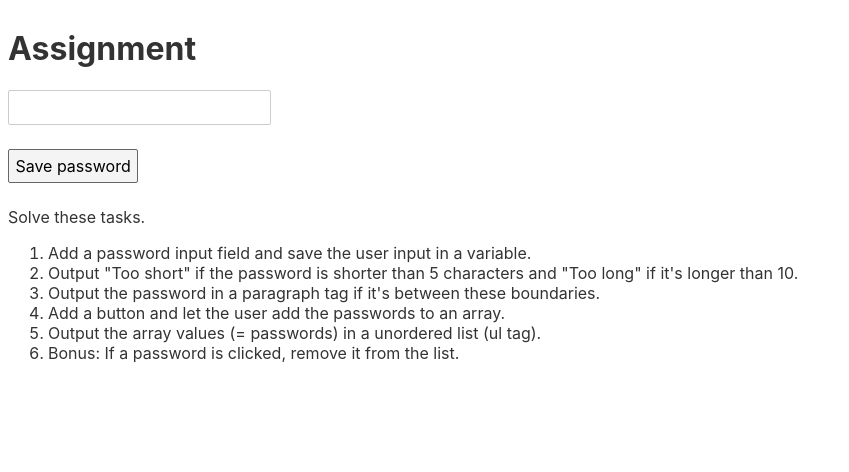
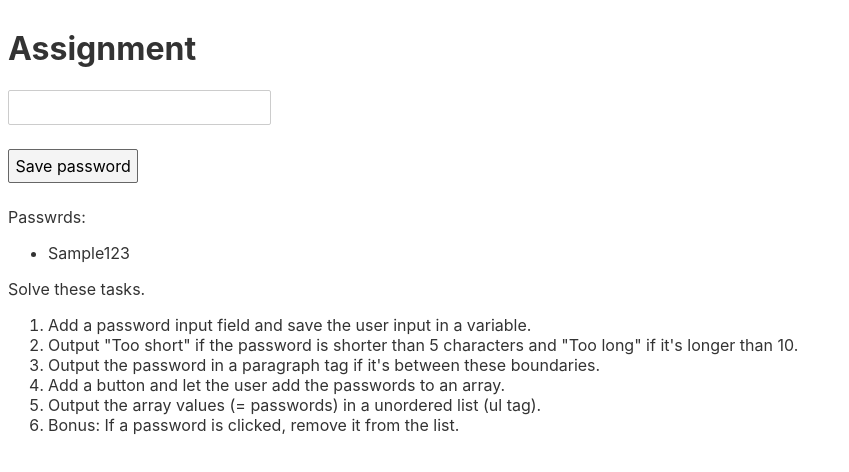
Before and after one commit to sahilmob/svelte-course-conditionals-loops-assignment, a Svelte app: page / in a window 1280 px wide. Both pictures are taken after typing "Sample123" into the empty fields and a click on the button "Save password". Shown: the top 472 px of the page, without its empty margins (0-849 px from the left). Built offline with nearby package versions, Linux system fonts and the light colour scheme.

Commit message:
output list of passwords

```diff
--- a/src/App.svelte
+++ b/src/App.svelte
@@ -21,6 +21,15 @@
 {/if}
 <button on:click={savePassword}>Save password</button>
 
+{#if passwords.length > 0}
+  <p>Passwrds:</p>
+  <ul>
+    {#each passwords as password, i}
+      <li>{password}</li>
+    {/each}
+  </ul>
+{/if}
+
 <p>Solve these tasks.</p>
 
 <ol>
```
